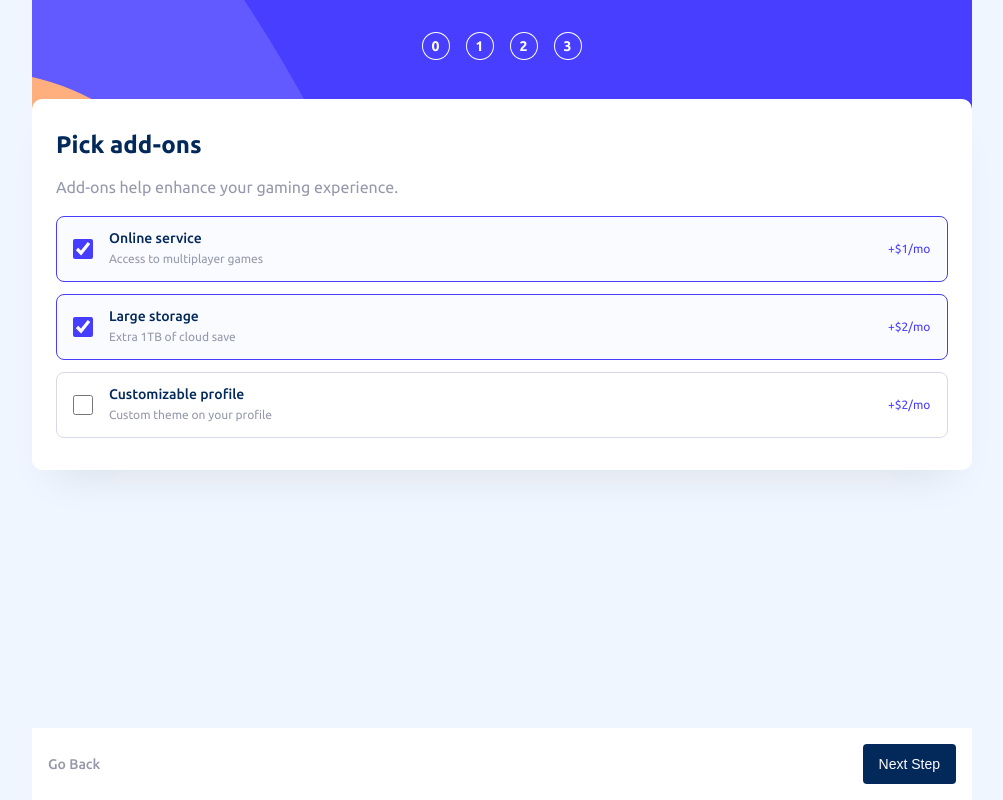
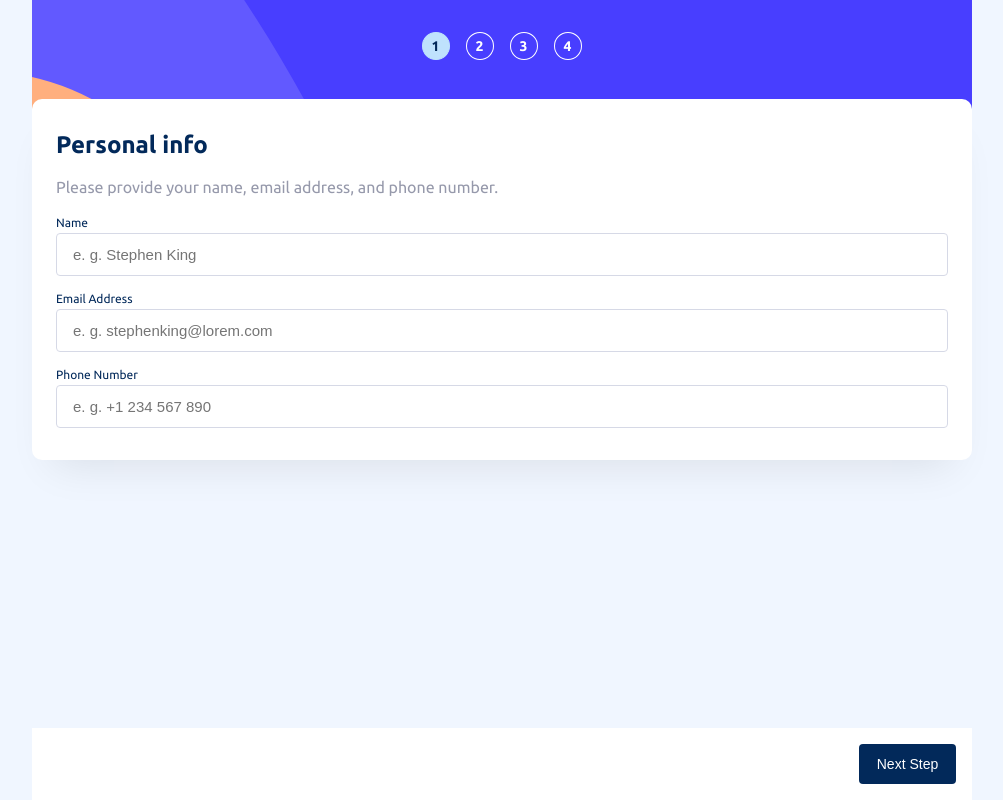
Before and after one commit to MarinBarac/frontend-mentor-multi-step-form, a JavaScript app in the folder multi-step-form/: page / in a window 1280 px wide. Shown: the whole page, without its empty margins (138-1141 px from the left). Built offline with nearby package versions, Linux system fonts and the light colour scheme; the HTML template or start-up script is replaced by a standard one.

Commit message:
Implemented show current step

```diff
--- a/multi-step-form/src/components/Buttons/Buttons.js
+++ b/multi-step-form/src/components/Buttons/Buttons.js
@@ -1,15 +1,38 @@
 import styles from "./Buttons.module.scss";
-import { useSelector } from "react-redux";
+import { useDispatch, useSelector } from "react-redux";
+import { formActions } from "../../store/form-slice";
 
 const Buttons = () => {
+  const dispatch = useDispatch();
   const currentStep = useSelector((state) => state.form.currentStep);
 
   return (
     <div className={styles.container}>
-      {currentStep > 0 && <p className={styles.backBtn}>Go Back</p>}
-      {currentStep < 3 && <button className={styles.nextBtn}>Next Step</button>}
+      {currentStep > 0 && (
+        <p
+          className={styles.backBtn}
+          onClick={() => dispatch(formActions.decreaseStep())}
+        >
+          Go Back
+        </p>
+      )}
+      {currentStep < 3 && (
+        <button
+          className={`${styles.next} ${styles.btn}`}
+          onClick={() => {
+            dispatch(formActions.increaseStep());
+          }}
+        >
+          Next Step
+        </button>
+      )}
       {currentStep === 3 && (
-        <button className={styles.confirmBtn}>Confirm</button>
+        <button
+          className={`${styles.confirm} ${styles.btn}`}
+          onClick={() => dispatch(formActions.submitForm())}
+        >
+          Confirm
+        </button>
       )}
     </div>
   );
--- a/multi-step-form/src/components/Buttons/Buttons.module.scss
+++ b/multi-step-form/src/components/Buttons/Buttons.module.scss
@@ -19,14 +19,26 @@
       color: $cool-gray;
     }
 
-    .nextBtn {
+    .btn {
+      width: 97px;
+      height: 40px;
+      display: flex;
+      align-items: center;
+      justify-content: center;
+      margin-left: auto;
       border: none;
       border-radius: 4px;
-      padding: 12px 16px;
-      background-color: $marine-blue;
       font-weight: 500;
       font-size: 14px;
       line-height: 16px;
       color: $white;
     }
+
+    .next {
+      background-color: $marine-blue;
+    }
+
+    .confirm {
+      background-color: $purplish-blue;
+    }
 }
--- a/multi-step-form/src/components/InputSlide/SelectPlan/SelectPlan.js
+++ b/multi-step-form/src/components/InputSlide/SelectPlan/SelectPlan.js
@@ -9,7 +9,7 @@ const SelectPlan = () => {
   const dispatch = useDispatch();
   const monthly = useSelector((state) => state.form.formData.monthly);
   const selectedPlan = useSelector((state) => state.form.formData.selectedPlan);
-    console.log(selectedPlan);
+
   return (
     <div className={styles.container}>
       {PLANS.map((plan) => (
--- a/multi-step-form/src/components/InputsSlider/InputsSlider.js
+++ b/multi-step-form/src/components/InputsSlider/InputsSlider.js
@@ -1,12 +1,17 @@
 import styles from "./InputsSlider.module.scss";
 import { INPUTS } from "./constants";
 import InputSlide from "../InputSlide/InputSlide";
+import { useSelector } from "react-redux";
 
 const InputsSlider = () => {
+  const currentStep = useSelector((state) => state.form.currentStep);
+  const submitted = useSelector((state) => state.form.submitted);
+  const index = submitted ? 4 : currentStep;
+
   return (
     <div className={styles.wrapper}>
       <div className={styles.container}>
-        <InputSlide input={INPUTS[2]} />
+        <InputSlide input={INPUTS[index]} />
       </div>
     </div>
   );
--- a/multi-step-form/src/components/MultiStepForm/MultiStepForm.js
+++ b/multi-step-form/src/components/MultiStepForm/MultiStepForm.js
@@ -1,15 +1,18 @@
+import { useSelector } from "react-redux";
 import Buttons from "../Buttons/Buttons";
 import InputsSlider from "../InputsSlider/InputsSlider";
 import Sidebar from "../Sidebar/Sidebar";
 import styles from "./MultiStepForm.module.scss";
 
 const MultiStepForm = () => {
+  const submitted = useSelector(state => state.form.submitted);
+
   return (
     <div className={styles.wrapper}>
       <Sidebar />
       <div className={styles.content}>
         <InputsSlider />
-        <Buttons />
+        {!submitted && <Buttons />}
       </div>
     </div>
   );
--- a/multi-step-form/src/components/Sidebar/Sidebar.js
+++ b/multi-step-form/src/components/Sidebar/Sidebar.js
@@ -1,12 +1,14 @@
+import { useSelector } from "react-redux";
 import { STEPS } from "./constants";
 import styles from "./Sidebar.module.scss";
 import FormStep from "./Step/FormStep";
 
 const Sidebar = () => {
+  const currentStep = useSelector(state => state.form.currentStep);
   return (
     <div className={styles.container}>
       <ul className={styles.list}>
-        {STEPS.map((step, index) => <FormStep {...step} index={index} key={step.id}/>)}
+        {STEPS.map((step, index) => <FormStep {...step} index={index} key={step.id} active={index === currentStep}/>)}
       </ul>
     </div>
   );
--- a/multi-step-form/src/components/Sidebar/Step/FormStep.js
+++ b/multi-step-form/src/components/Sidebar/Step/FormStep.js
@@ -1,8 +1,8 @@
 import styles from './FormStep.module.scss';
 
-const FormStep = ({ id, title, index}) => {
-    return <div className={styles.container}>
-        <div className={styles.numberContainer}>{index}</div>
+const FormStep = ({ id, title, index, active}) => {
+    return <div className={`${styles.container} ${active ? styles.active : ''}`}>
+        <div className={styles.numberContainer}>{index + 1}</div>
         <div className={styles.textContainer}>
             <h4>{id}</h4>
             <h3>{title}</h3>
--- a/multi-step-form/src/components/Sidebar/Step/FormStep.module.scss
+++ b/multi-step-form/src/components/Sidebar/Step/FormStep.module.scss
@@ -13,14 +13,18 @@
         letter-spacing: 1px;
         font-weight: 700;
         color: $white;
-    }
-
-    .numberContainer:hover {
-        background-color: $light-blue;
-        color: $marine-blue;
+        transition: .5s;
     }
 
     .textContainer {
         display: none;
     }
 }
+
+.container.active {
+    .numberContainer {
+        background-color: $light-blue;
+        border: 1px solid $light-blue;
+        color: $marine-blue;
+    }
+}
--- a/multi-step-form/src/store/form-slice.js
+++ b/multi-step-form/src/store/form-slice.js
@@ -1,7 +1,8 @@
 import { createSlice } from "@reduxjs/toolkit";
 
 const initialState = {
-    currentStep: 1,
+    currentStep: 0,
+    submitted: false,
     formData: {
         name: '',
         email: '',
@@ -25,6 +26,19 @@ const formSlice = createSlice({
     name:'form',
     initialState: {...initialState},
     reducers: {
+        increaseStep(state, action) {
+            if(state.currentStep < 3) {
+                state.currentStep++;
+            }
+        },
+        decreaseStep(state, action) {
+            if(state.currentStep > 0) {
+                state.currentStep--
+            }
+        },
+        submitForm (state, action) {
+            state.submitted = true;
+        },
         setName(state, action) {
             state.formData.name = action.payload.name;
         },
```
